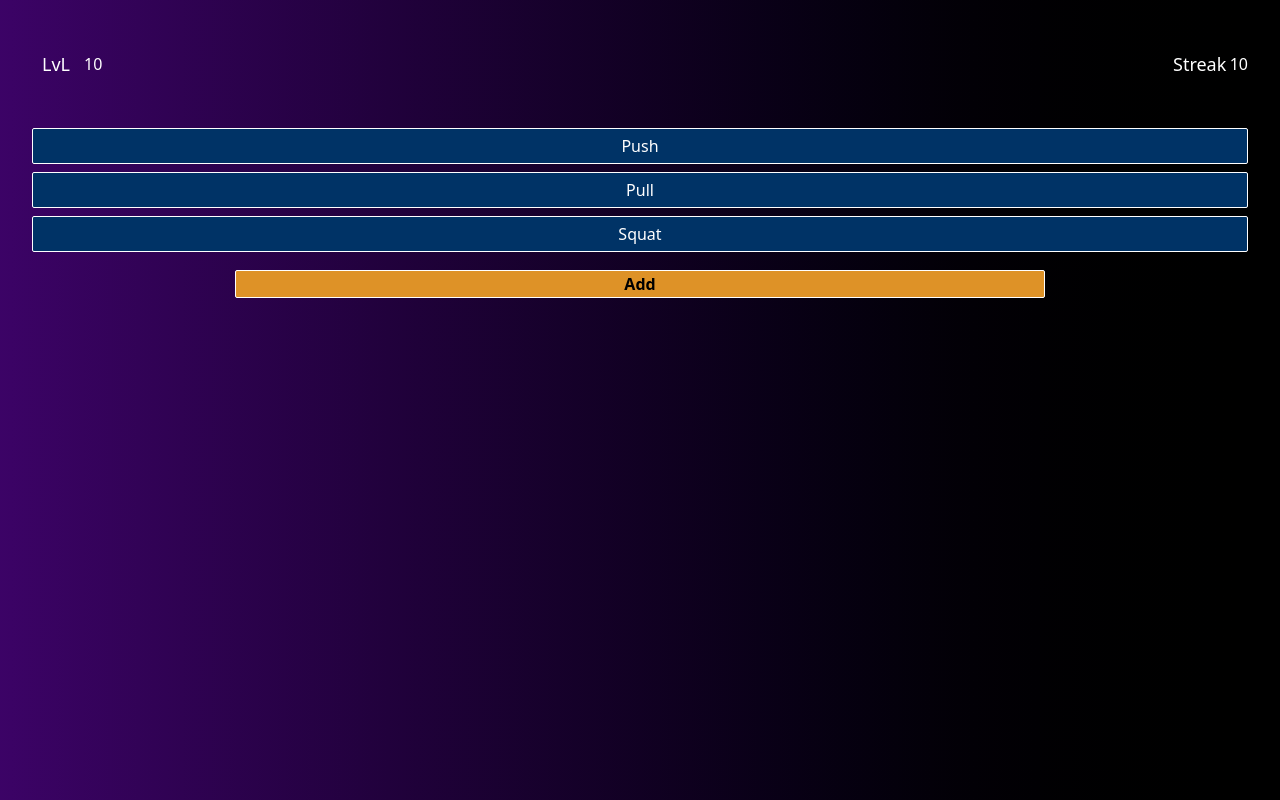
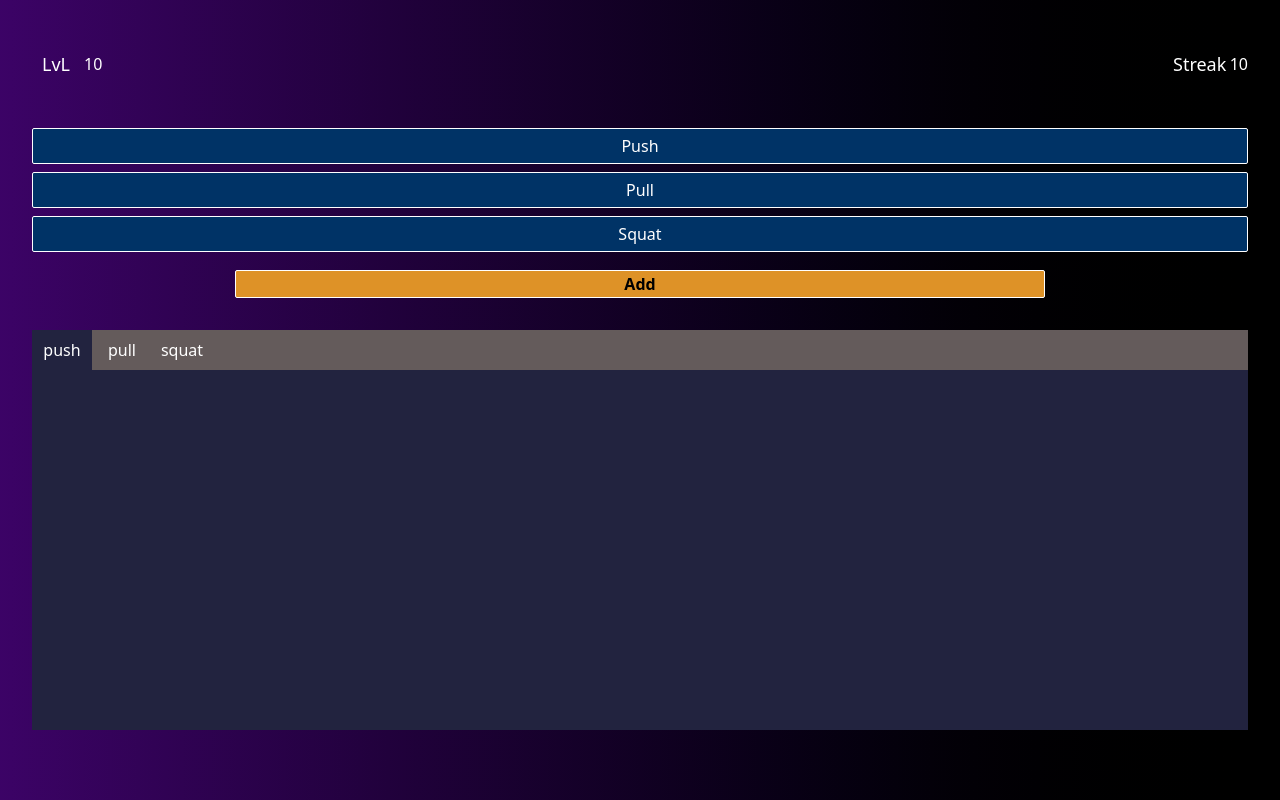
Before and after one commit to silverPalets/calithtanics-tracker, a React (Vite) app: page / in a window 1280 px wide. Built offline with nearby package versions, Linux system fonts and the light colour scheme.

Commit message:
added the workspace
making it buttons interactive and creating a array to store the active movements

```diff
--- a/src/App.jsx
+++ b/src/App.jsx
@@ -4,6 +4,7 @@ import LvlStatus from "./LvlStatus.jsx";
 import Streak from "./Streak.jsx";
 import MovementCategory from "./MovementCategory.jsx";
 import AddButton from "./AddButton.jsx";
+import Workspace from "./Workspace.jsx";
 
 function App() {
   return (
@@ -22,7 +23,7 @@ function App() {
           </div>
         </div>
         <section>
-
+          <Workspace />
         </section>
       </main>
     </Background>
--- /dev/null
+++ b/src/Workspace.jsx
@@ -0,0 +1,27 @@
+import { useState } from "react";
+
+function Workspace() {
+  let movements = ["push", "pull", "squat"];
+  const [selected, setSelected] = useState(movements[0]);
+  let movementsHTML = movements.map((move) => {
+    return(<div
+      key={move}
+      className={`w-15 h-full flex items-center justify-center cursor-pointer border-none transition-colors text-white ${
+        selected === move ? "bg-workspace" : "bg-[#645B5B]"
+      }`}
+      onClick={() => setSelected(move)}
+    >
+      {move}
+    </div>);
+  });
+
+  return (
+    <div className="bg-workspace h-[50vh] mt-8">
+      <div className="bg-[#645B5B] h-10 flex items-center">
+        {movementsHTML}
+      </div>
+    </div>
+  );
+}
+
+export default Workspace;
--- a/src/index.css
+++ b/src/index.css
@@ -5,4 +5,5 @@
   --color-streak: #FFA514;
   --color-mainButton: #003366;
   --color-accent2: #DE9227;
+  --color-workspace: #22233F;
 }
```
